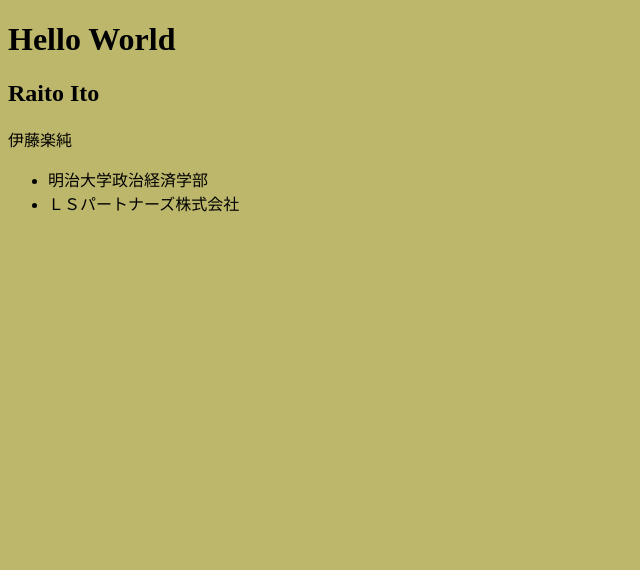
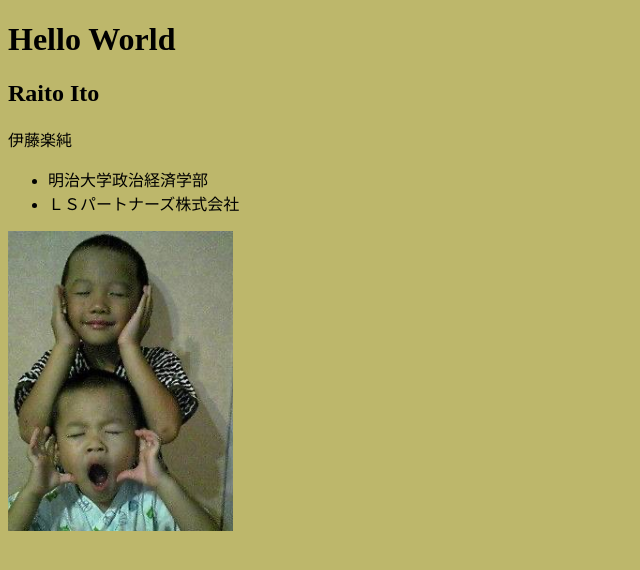
Before and after one commit to raito-ito/raito-ito.github.io, a plain HTML site: page index.html in a window 1280 px wide. Shown: the whole page, without its empty margins (0-640 px from the left). Drawn offline with Linux system fonts and the light colour scheme.

Commit message:
gazoutuika

```diff
--- a/index.html
+++ b/index.html
@@ -4,6 +4,7 @@
         <link rel="stylesheet" href="css/common.css">
         <body></body>
        <title>raitoweb</title>
+       <head></head>
     </head>
     <h1>
         Hello World
@@ -18,3 +19,4 @@
         <li>明治大学政治経済学部</li>
         <li>ＬＳパートナーズ株式会社</li>
     </ul>
+    <img src="img/715DD444-67BC-409B-9F4E-76D0EFD1CB60.jpg" alt="me and brother" class="img"/>
```
Also changed, not shown: img/715DD444-67BC-409B-9F4E-76D0EFD1CB60.jpg (added).
